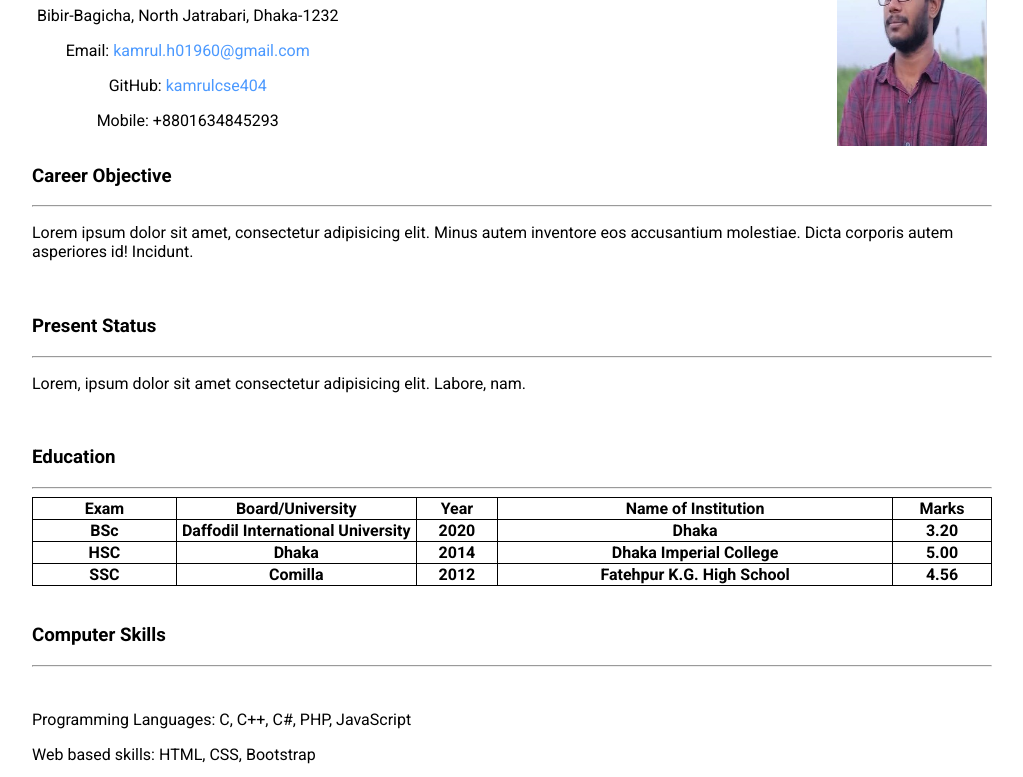
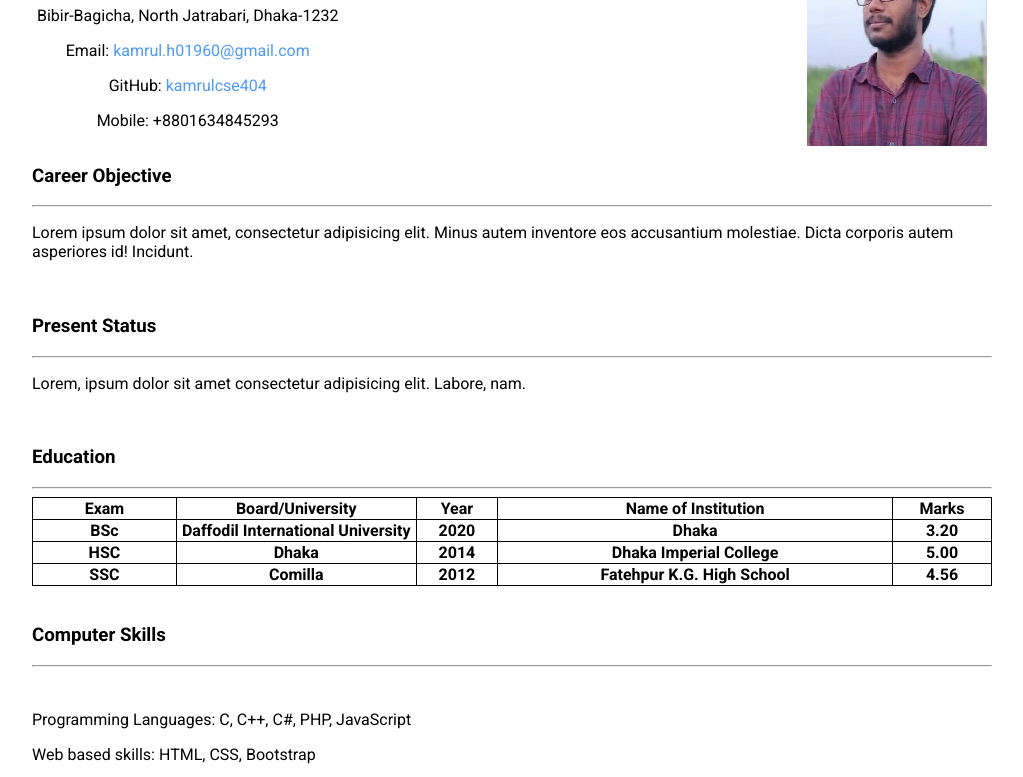
Before and after one commit to kamrulcse404/Resume, a plain HTML site: page index.html in a window 1280 px wide. Shown: the part 85-862 px from the top of the page, without its empty margins (128-1151 px from the left). Drawn offline with Linux system fonts and the light colour scheme.

Commit message:
modified resume updated

```diff
--- a/index.html
+++ b/index.html
@@ -32,7 +32,7 @@
                 Mobile: +8801634845293
             </p>
         </div>
-        <img class="cv__img" src="/img/kamrul.jpg" alt="Md Kamrul Hasan">
+        <img class="photo" src="/img/kamrul.jpg" alt="Md Kamrul Hasan">
     </header>
 
     <main>
--- a/style.css
+++ b/style.css
@@ -14,9 +14,9 @@ header{
     margin: 10px 5px;
 }
 
-.cv__img{
+.photo{
     width: 100%;
-    max-width: 150px;
+    max-width: 180px;
 }
 
 table, th, td{
```
